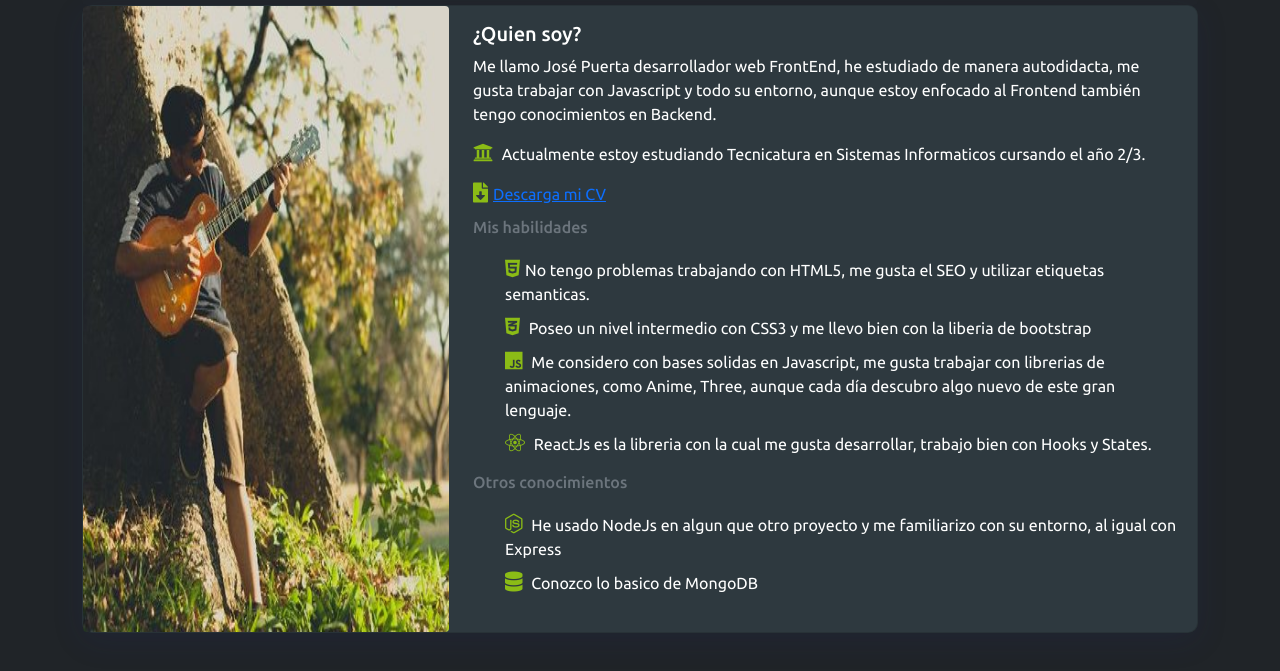
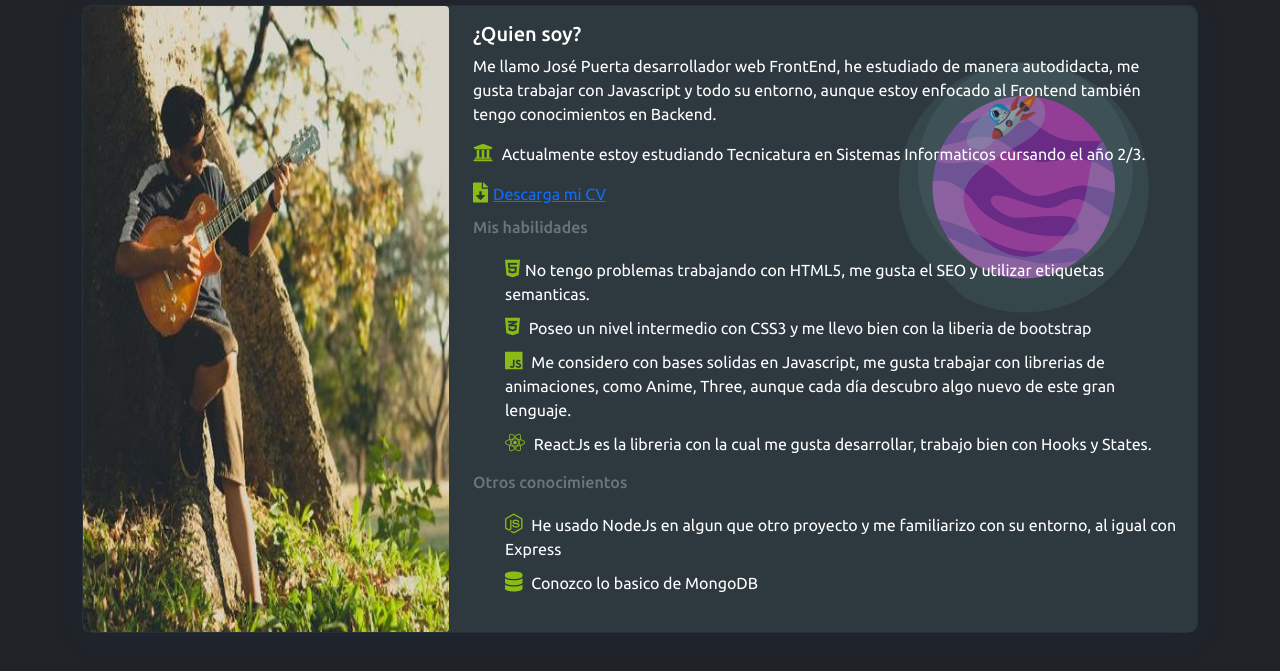
Before and after one commit to Gonzlezjg/Portafolio-v2, a plain HTML site: page conoceme.html in a window 1280 px wide. Shown: the part 101-772 px from the top of the page. Drawn offline with nearby package versions, Linux system fonts and the light colour scheme; the site is published under a folder, as on GitHub Pages, so addresses that start at the root find nothing.

Commit message:
src en background

```diff
--- a/src/style.css
+++ b/src/style.css
@@ -112,7 +112,7 @@ body {
     position: absolute;
     right: 10%;
     top: 20%;
-    background-image: url('/images/5466-02.png') ;
+    background-image: url('../images/5466-02.png') ;
     background-size: cover;
     width: 250px;
     height: 250px;
@@ -121,7 +121,7 @@ body {
 }
 
 .conoceme .planet .astronauta {
-    background-image: url('/images/astronauta2.png');
+    background-image: url('../images/astronauta2.png');
     background-size: cover;
     position: absolute;
     width: 50px;
```
